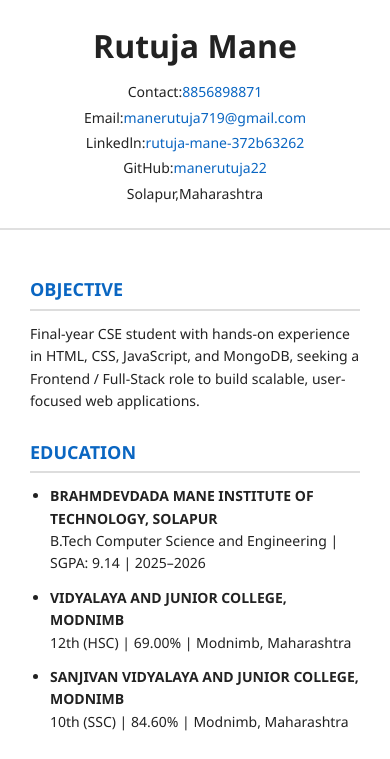
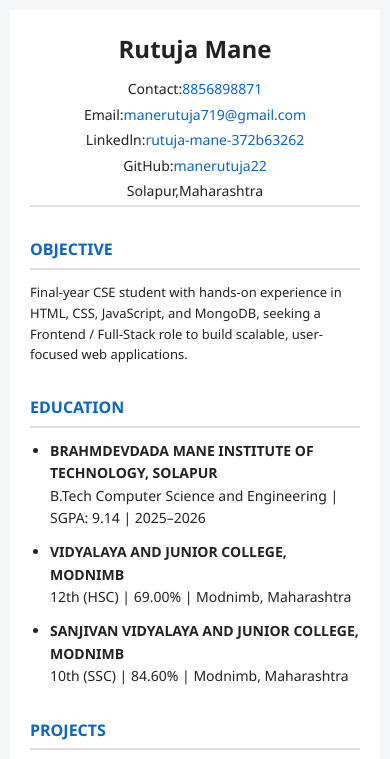
Before and after one commit to manerutuja22/Resume, a plain HTML site: page index.html in a window 390 px wide. Shown: the top 759 px of the page. Drawn offline with Linux system fonts and the light colour scheme.

Commit message:
Refactor styles and add responsive media query
Updated styles for header, main, footer, and sections. Added media query for responsive design.

```diff
--- a/style.css
+++ b/style.css
@@ -12,14 +12,13 @@ body {
   line-height: 1.6;
 }
 
-header,
-main,
-footer {
+.container {
   max-width: 900px;
-  margin: auto;
+  margin: 40px auto;
   background: #ffffff;
-  padding: 20px 30px;
+  padding: 30px 40px;
 }
+
 
 header {
   text-align: center;
@@ -47,7 +46,7 @@ header a:hover {
 }
 
 section {
-  margin-top: 25px;
+  margin-top: 30px;
 }
 
 section h2 {
@@ -100,3 +99,21 @@ footer {
   border-top: 2px solid #e0e0e0;
   color: #555;
 }
+@media (max-width: 600px) {
+  .container {
+    margin: 10px;
+    padding: 20px;
+  }
+
+  header h1 {
+    font-size: 24px;
+  }
+
+  section h2 {
+    font-size: 16px;
+  }
+
+  p, li {
+    font-size: 13px;
+  }
+}
```
